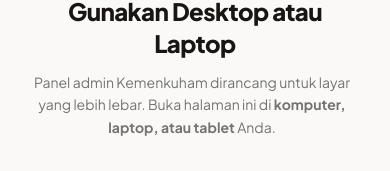
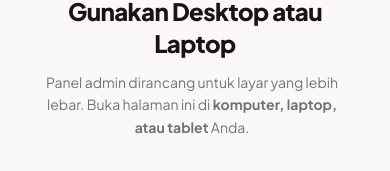
Before and after one commit to amad-IO/frontend-kemenkum, a React (Vite) app: page /admin/login in a window 390 px wide. Shown: the part 342-513 px from the top of the page. Built offline with nearby package versions, Linux system fonts and the light colour scheme; a web font is replaced by a local one.

Commit message:
Update login mobile warning text

```diff
--- a/src/pages/admin/CertificateSetting.tsx
+++ b/src/pages/admin/CertificateSetting.tsx
@@ -989,7 +989,7 @@
                     <Award className="mx-auto mb-3 h-12 w-12 text-neutral-muted/50" />
                     <p className="text-sm font-semibold text-neutral-muted">Upload template PDF terlebih dahulu</p>
                     <p className="mt-1 text-xs text-neutral-muted/70">
-                        Design di Canva → Export sebagai PDF → Upload di sini
+                        Design di Canva , Export sebagai PDF , Upload di sini
                     </p>
                 </div>
             )}
--- a/src/pages/admin/Login.tsx
+++ b/src/pages/admin/Login.tsx
@@ -82,7 +82,7 @@
               Gunakan Desktop atau Laptop
             </h1>
             <p className="mt-3 max-w-xs text-sm leading-relaxed text-neutral-500">
-              Panel admin Kemenkuham dirancang untuk layar yang lebih lebar.
+              Panel admin dirancang untuk layar yang lebih lebar.
               Buka halaman ini di <strong>komputer, laptop, atau tablet</strong> Anda.
             </p>
           </div>
```
